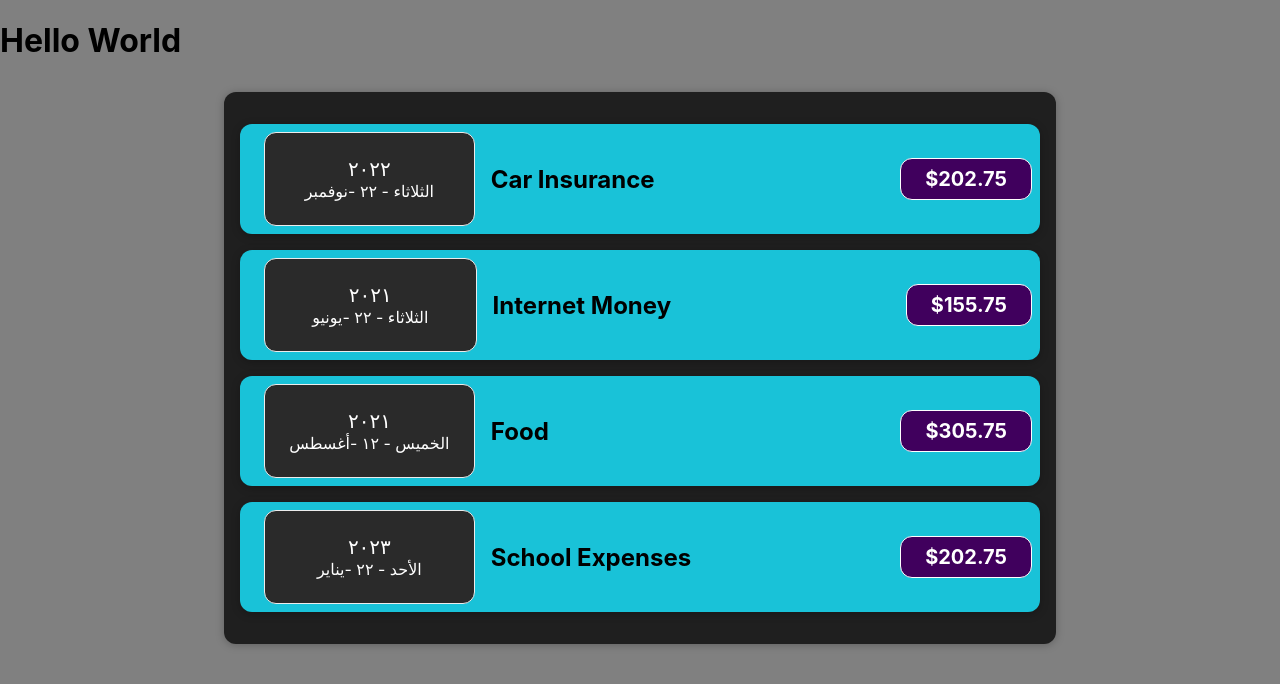
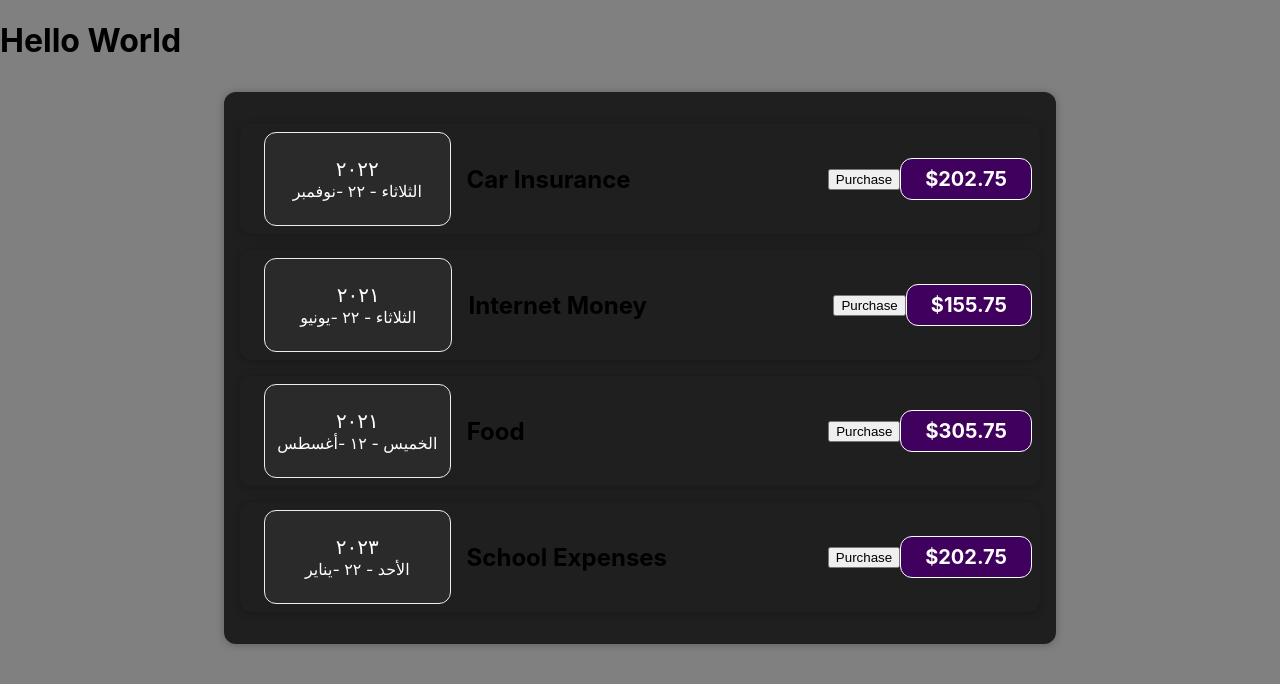
Before and after one commit to Ezz-Ashraf/Expense-tracker, a React (Create React App) app: page / in a window 1280 px wide. Shown: the top 684 px of the page. Built offline with nearby package versions, Linux system fonts and the light colour scheme.

Commit message:
start using useState

```diff
--- a/src/App.js
+++ b/src/App.js
@@ -1,4 +1,4 @@
-import Expenses from './components/Expenses'
+import Expenses from './components/Expenses/Expenses'
 
 function App() {
   const expenses = [
--- a/src/components/ExpenseItem.js
+++ /dev/null
@@ -1,15 +0,0 @@
-import './ExpenseItem.css'
-import ExpenseDate from './ExpenseDate';
-function ExpenseItem(props) {
-
-    const itemDescription = props.description
-    const price =props.price
-    return (<div className='Expense-Item-Container'>
-<ExpenseDate date ={props.date}/>
-    <h2 className='Expense-Item-Description'>{itemDescription}</h2>
-    <div className='Expense-Item-Price'>${price}</div>
-        </div>
-    );
-}
-
-export default ExpenseItem
--- a/src/components/ExpenseItem.css
+++ b/src/components/Expenses/ExpenseItem.css
@@ -6,8 +6,6 @@
     box-shadow: 0 2px 8px rgba(0, 0, 0, 0.25);
     padding: 0.5rem;
     margin: 1rem 0;
-    border-radius: 12px;
-    background-color: #19c2d8;
 }
 
 .Expense-Item-Date {
--- /dev/null
+++ b/src/components/Expenses/ExpenseItem.js
@@ -0,0 +1,22 @@
+import  { useState } from 'react';
+import './ExpenseItem.css'
+import ExpenseDate from './ExpenseDate';
+import Card from "../UI/Card"
+function ExpenseItem(props) {
+
+    const [ description , setDescription] = useState(props.description);
+
+    const purchaseHandler = () => {
+    setDescription("updated state");
+    }
+    const price =props.price
+    return (<Card className='Expense-Item-Container'>
+<ExpenseDate date ={props.date}/>
+    <h2 className='Expense-Item-Description'>{description}</h2>
+    <button onClick={purchaseHandler}>Purchase</button>
+    <div className='Expense-Item-Price'>${price}</div>
+        </Card>
+    );
+}
+
+export default ExpenseItem
--- a/src/components/Expenses.css
+++ b/src/components/Expenses/Expenses.css
@@ -4,6 +4,5 @@
     margin: 2rem auto;
     width: 50rem;
     max-width: 95%;
-    border-radius: 12px;
-    box-shadow: 0 1px 8px rgba(0, 0, 0, 0.25);
+
   }
--- a/src/components/Expenses.js
+++ b/src/components/Expenses/Expenses.js
@@ -1,16 +1,17 @@
 import ExpenseItem from "./ExpenseItem"
+import Card from "../UI/Card"
 import './Expenses.css'
 
 function Expenses(props) {
 
 return (
-    <div className="expenses">
+    <Card className="expenses">
          <ExpenseItem date = {props.expenses[0].date} id={props.expenses[0].id}description ={props.expenses[0].description} price ={props.expenses[0].price}></ExpenseItem>
  <ExpenseItem date =  {props.expenses[1].date} id= {props.expenses[1].id} description = {props.expenses[1].description} price = {props.expenses[1].price}></ExpenseItem>
  <ExpenseItem  date = {props.expenses[2].date} id ={props.expenses[2].id} description = {props.expenses[2].description} price = {props.expenses[2].price}></ExpenseItem>
  <ExpenseItem  date ={props.expenses[3].date} id = {props.expenses[3].id} description = {props.expenses[3].description} price = {props.expenses[3].price}></ExpenseItem>
 
-    </div>
+    </Card>
 )
 
 }
--- /dev/null
+++ b/src/components/UI/Card.css
@@ -0,0 +1,4 @@
+.Card {
+    border-radius: 12px;
+    box-shadow: 0 1px 8px rgba(0, 0, 0, 0.25);
+}
--- /dev/null
+++ b/src/components/UI/Card.js
@@ -0,0 +1,10 @@
+import './Card.css'
+
+function Card(props) {
+    const classes = 'Card '+props.className;
+
+    return (<div className= {classes}>{props.children}</div>)
+
+}
+
+export default Card
```
Also changed, not shown: src/components/Expenses/ExpenseDate.css (renamed from src/components/ExpenseDate.css), src/components/Expenses/ExpenseDate.js (renamed from src/components/ExpenseDate.js).
